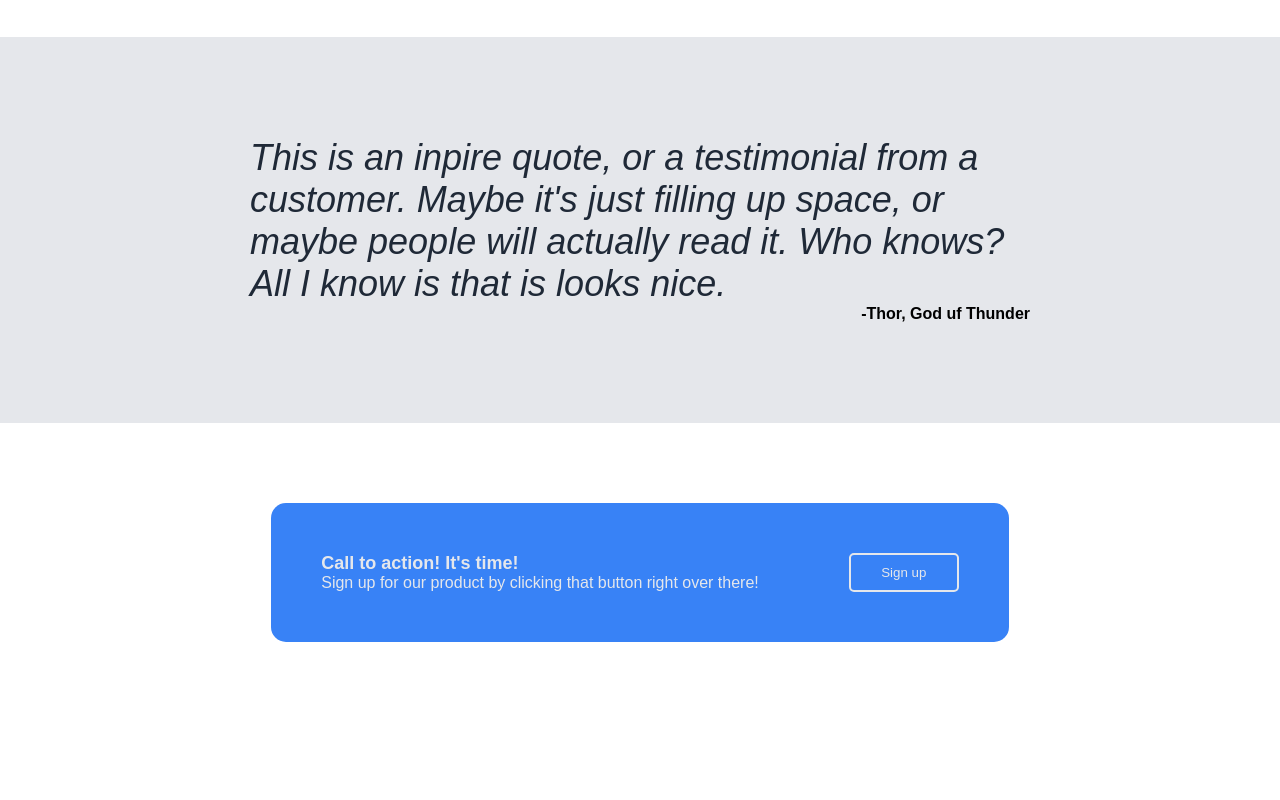
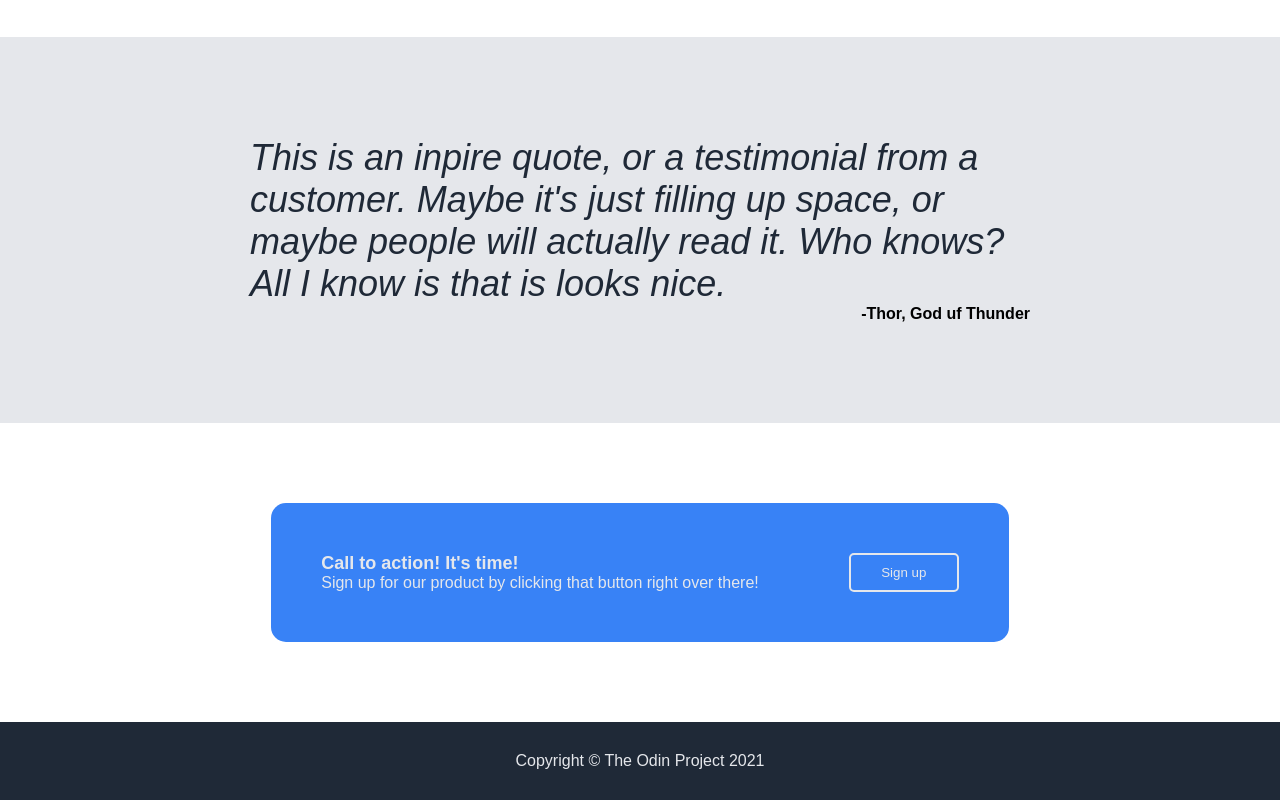
Before and after one commit to danrungg/landing-page, a plain HTML site: page index.html in a window 1280 px wide. Shown: the part 968-1768 px from the top of the page. Before the commit the page ends 1690 px from the top, so only its background shows below. Drawn offline with Linux system fonts and the light colour scheme.

Commit message:
add footer

```diff
--- a/index.html
+++ b/index.html
@@ -85,6 +85,9 @@
                     <button>Sign up</button>
                 </div>
             </div>
+            <div class="footer">
+                <p>Copyright &#169; The Odin Project 2021</p>
+            </div>
         </div>
     </body>
 </html>
--- a/style.css
+++ b/style.css
@@ -146,3 +146,10 @@ body {
     font-weight: bold;
     font-size: 18px;
 }
+
+.footer {
+    background-color: #1f2937;
+    color: #e5e7eb;
+    padding: 30px;
+    text-align: center;
+}
```
